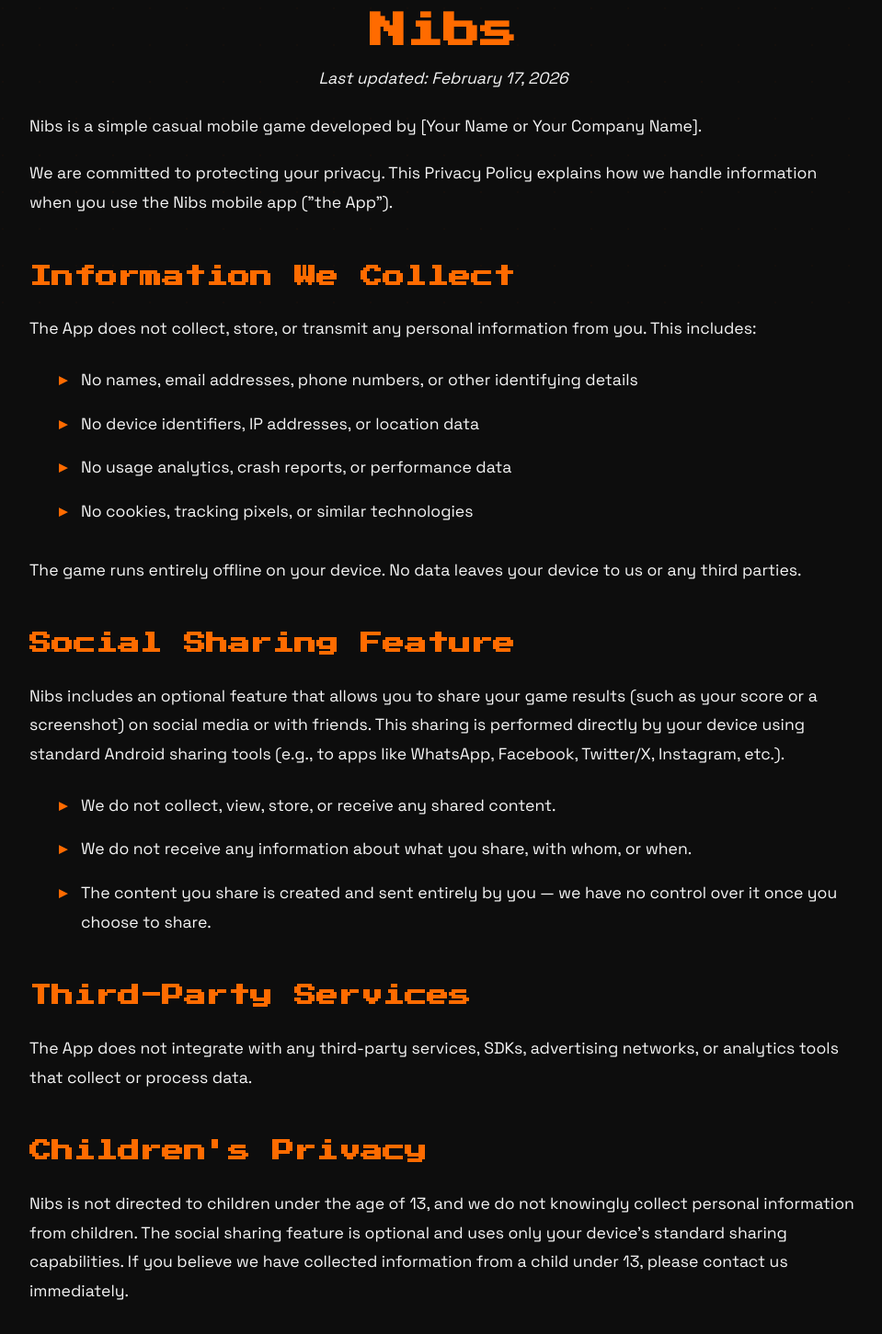
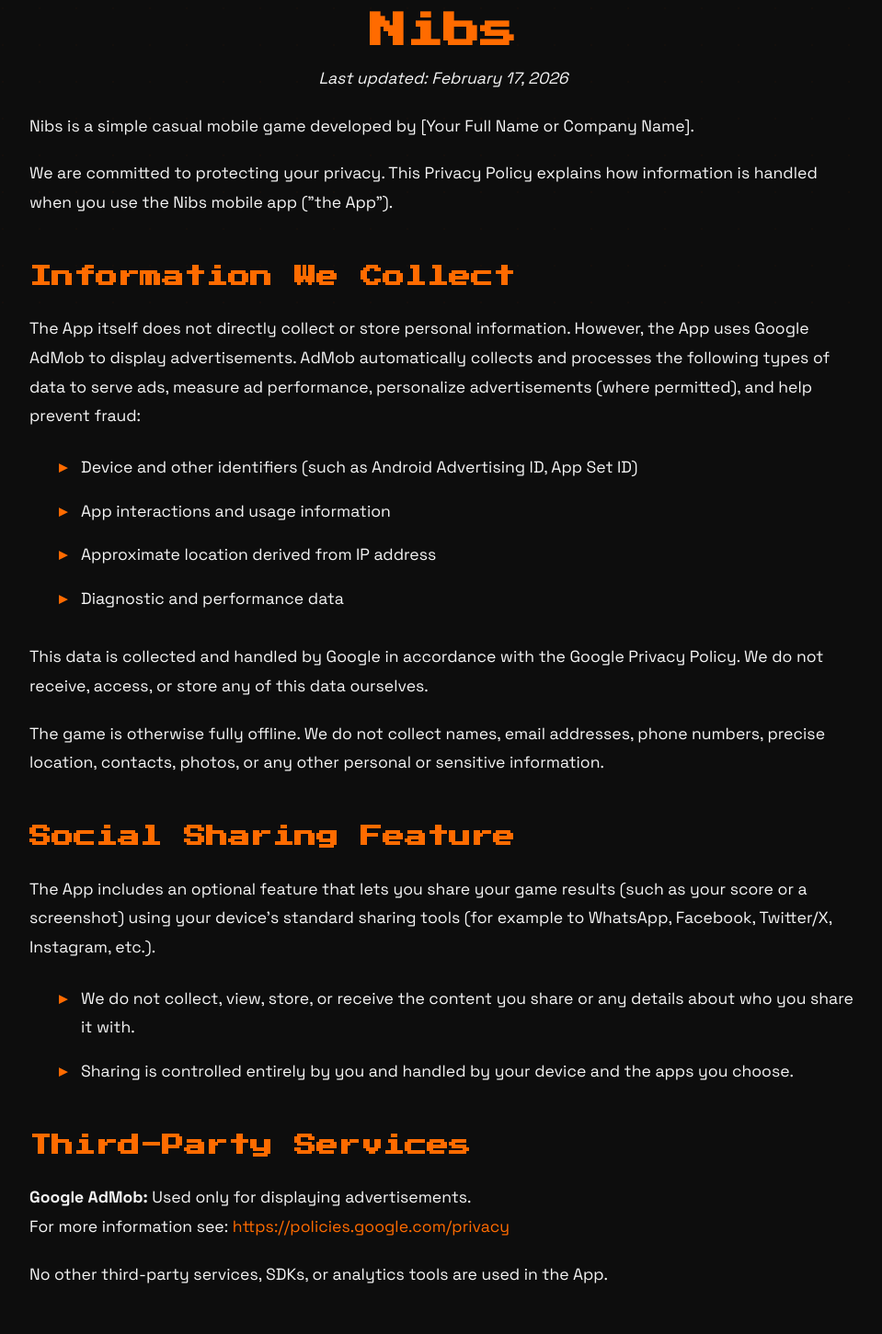
Before and after one commit to TiagoX9/kelnix, a React (Vite) app: page /nibs in a window 1280 px wide. Shown: the part 432-1883 px from the top of the page at 92% size, without its empty margins (158-1117 px from the left). Built offline with nearby package versions, Linux system fonts and the light colour scheme; no server answers.

Commit message:
Update Nibs privacy policy to include Google AdMob information

```diff
--- a/src/components/NibsPrivacy.tsx
+++ b/src/components/NibsPrivacy.tsx
@@ -26,51 +26,59 @@ function NibsPrivacy() {
         <p className={styles.updated}>Last updated: February 17, 2026</p>
 
         <p>
-          Nibs is a simple casual mobile game developed by [Your Name or Your Company Name].
+          Nibs is a simple casual mobile game developed by [Your Full Name or Company Name].
         </p>
         <p>
-          We are committed to protecting your privacy. This Privacy Policy explains how we handle
-          information when you use the Nibs mobile app ("the App").
+          We are committed to protecting your privacy. This Privacy Policy explains how information is handled
+          when you use the Nibs mobile app ("the App").
         </p>
 
         <h2>Information We Collect</h2>
         <p>
-          The App does not collect, store, or transmit any personal information from you. This includes:
+          The App itself does not directly collect or store personal information. However, the App uses Google
+          AdMob to display advertisements. AdMob automatically collects and processes the following types of
+          data to serve ads, measure ad performance, personalize advertisements (where permitted), and help
+          prevent fraud:
         </p>
         <ul>
-          <li>No names, email addresses, phone numbers, or other identifying details</li>
-          <li>No device identifiers, IP addresses, or location data</li>
-          <li>No usage analytics, crash reports, or performance data</li>
-          <li>No cookies, tracking pixels, or similar technologies</li>
+          <li>Device and other identifiers (such as Android Advertising ID, App Set ID)</li>
+          <li>App interactions and usage information</li>
+          <li>Approximate location derived from IP address</li>
+          <li>Diagnostic and performance data</li>
         </ul>
         <p>
-          The game runs entirely offline on your device. No data leaves your device to us or any third parties.
+          This data is collected and handled by Google in accordance with the Google Privacy Policy. We do not
+          receive, access, or store any of this data ourselves.
+        </p>
+        <p>
+          The game is otherwise fully offline. We do not collect names, email addresses, phone numbers, precise
+          location, contacts, photos, or any other personal or sensitive information.
         </p>
 
         <h2>Social Sharing Feature</h2>
         <p>
-          Nibs includes an optional feature that allows you to share your game results (such as your score
-          or a screenshot) on social media or with friends. This sharing is performed directly by your device
-          using standard Android sharing tools (e.g., to apps like WhatsApp, Facebook, Twitter/X, Instagram, etc.).
+          The App includes an optional feature that lets you share your game results (such as your score or a
+          screenshot) using your device's standard sharing tools (for example to WhatsApp, Facebook, Twitter/X,
+          Instagram, etc.).
         </p>
         <ul>
-          <li>We do not collect, view, store, or receive any shared content.</li>
-          <li>We do not receive any information about what you share, with whom, or when.</li>
-          <li>The content you share is created and sent entirely by you — we have no control over it once you choose to share.</li>
+          <li>We do not collect, view, store, or receive the content you share or any details about who you share it with.</li>
+          <li>Sharing is controlled entirely by you and handled by your device and the apps you choose.</li>
         </ul>
 
         <h2>Third-Party Services</h2>
         <p>
-          The App does not integrate with any third-party services, SDKs, advertising networks, or analytics
-          tools that collect or process data.
+          <strong>Google AdMob:</strong> Used only for displaying advertisements.<br />
+          For more information see: <a href="https://policies.google.com/privacy" target="_blank" rel="noopener noreferrer">https://policies.google.com/privacy</a>
+        </p>
+        <p>
+          No other third-party services, SDKs, or analytics tools are used in the App.
         </p>
 
         <h2>Children's Privacy</h2>
         <p>
-          Nibs is not directed to children under the age of 13, and we do not knowingly collect personal
-          information from children. The social sharing feature is optional and uses only your device's
-          standard sharing capabilities. If you believe we have collected information from a child under 13,
-          please contact us immediately.
+          Nibs is not directed to children under the age of 13 and we do not knowingly collect personal information
+          from children. Advertisements displayed via AdMob follow Google's content policies.
         </p>
 
         <h2>Changes to This Privacy Policy</h2>
```
